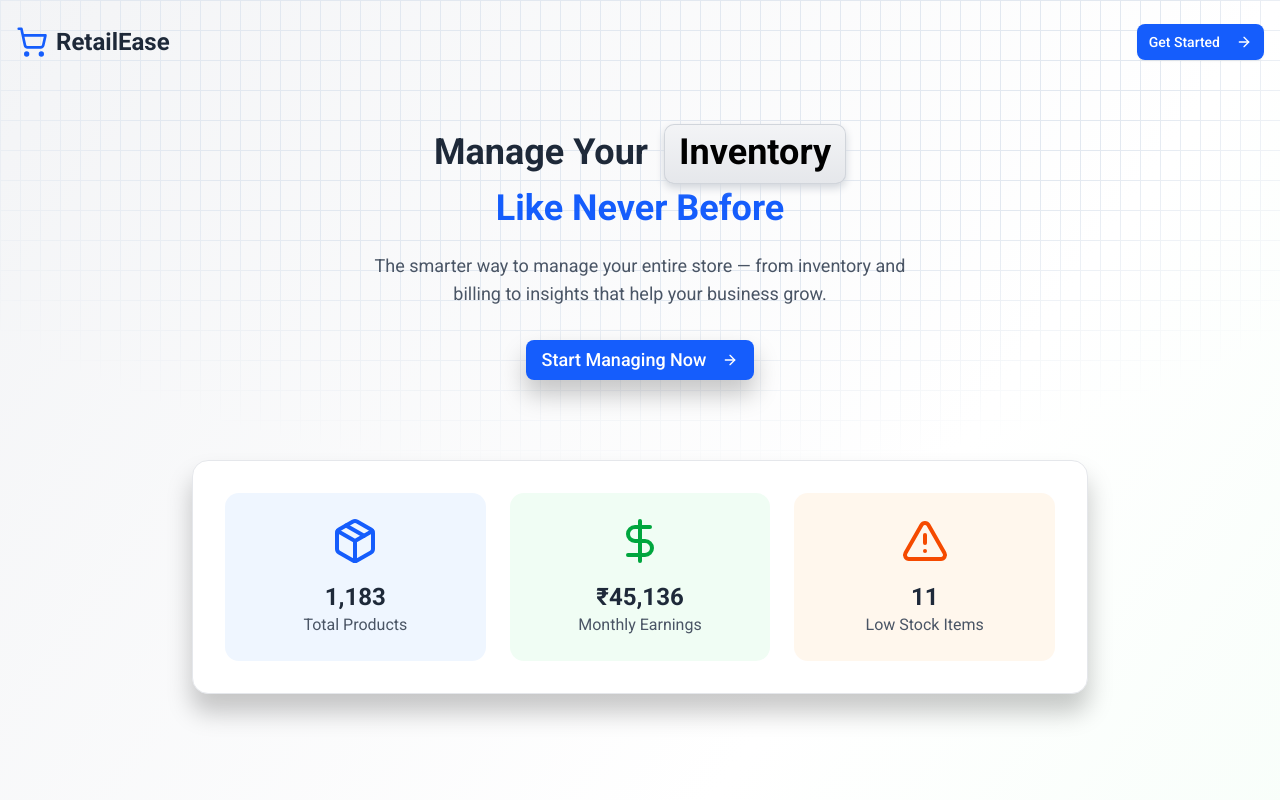
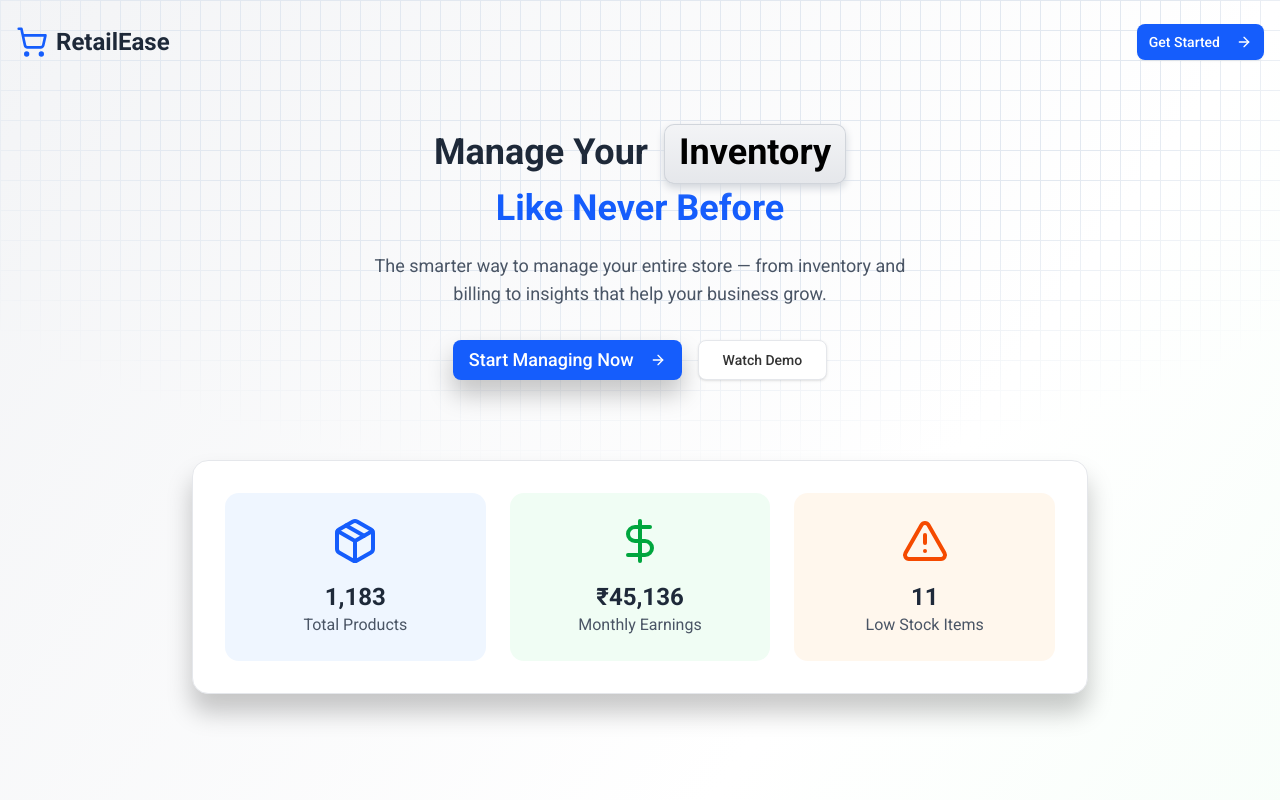
Before and after one commit to Siva-555/RetailEase-nextjs, a Next.js app: page / in a window 1280 px wide. Shown: the top 800 px of the page. Built offline with nearby package versions, Linux system fonts and the light colour scheme; no server answers; what @bprogress/next would draw is missing.

Commit message:
added demo video btn

```diff
--- a/src/app/(public)/page.tsx
+++ b/src/app/(public)/page.tsx
@@ -216,19 +216,25 @@
             <Link href="/dashboard">
               <Button
                 size="lg"
-                className="bg-blue-600 hover:bg-blue-700 dark:bg-blue-500 dark:hover:bg-blue-600 text-lg px-8 py-3 shadow-[0px_14px_24px_1px_#00000036]"
+                className="bg-blue-600 hover:bg-blue-700 dark:bg-blue-500 dark:hover:bg-blue-600 text-lg  shadow-[0px_14px_24px_1px_#00000036]"
               >
                 Start Managing Now
                 <ArrowRight className="ml-2 h-5 w-5" />
               </Button>
             </Link>
-            {/* <Button
-              size="lg"
-              variant="outline"
-              className="text-lg px-8 py-3 bg-transparent dark:border-gray-600 dark:text-gray-300 dark:hover:bg-gray-800"
+            <a
+              href="https://youtu.be/KQUo8s27KS8"
+              target="_blank"
+              rel="noopener noreferrer"
             >
-              Watch Demo
-            </Button> */}
+              <Button
+                size="lg"
+                variant="outline"
+                className="hover:bg-gray-50 hover:text-gray-900 shadow"
+              >
+                Watch Demo
+              </Button>
+            </a>
           </motion.div>
         </div>
 
```
Also changed, not shown: 1 other file (tests, documents, lock files or other folders).
